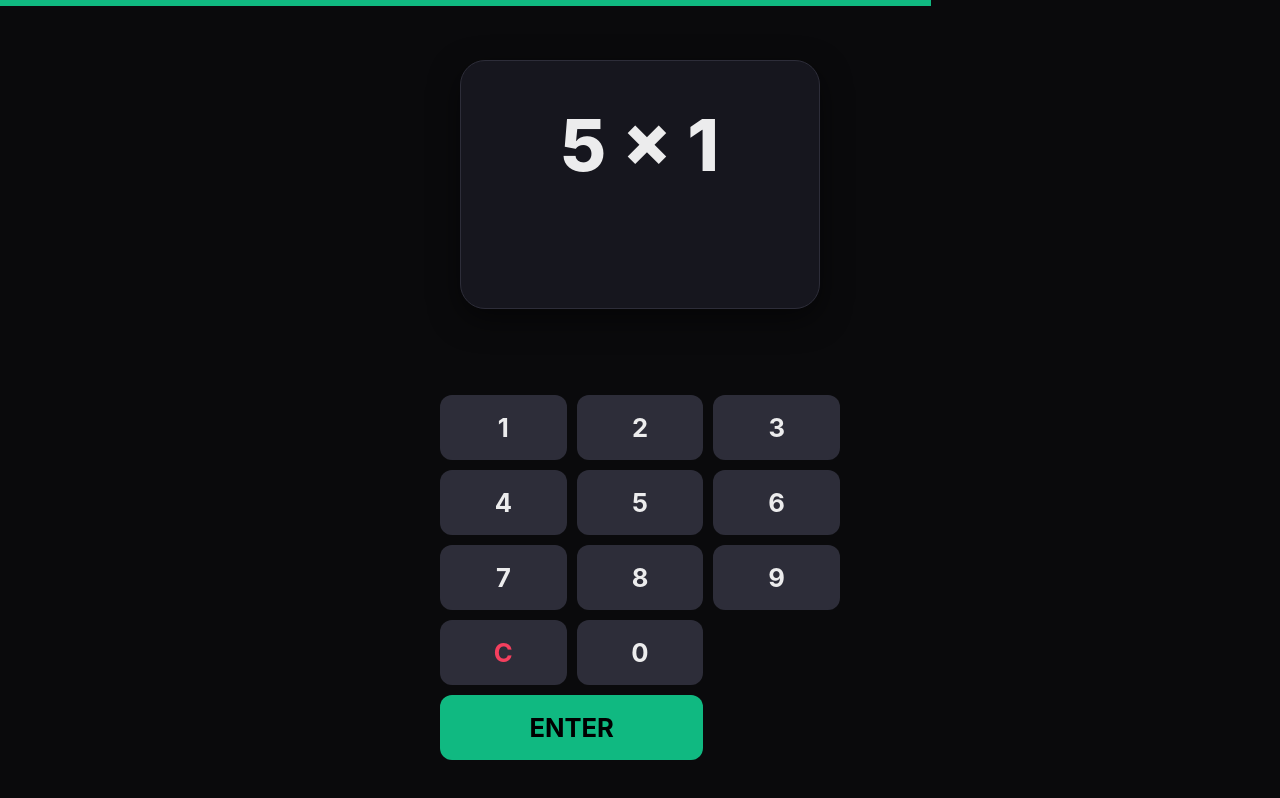
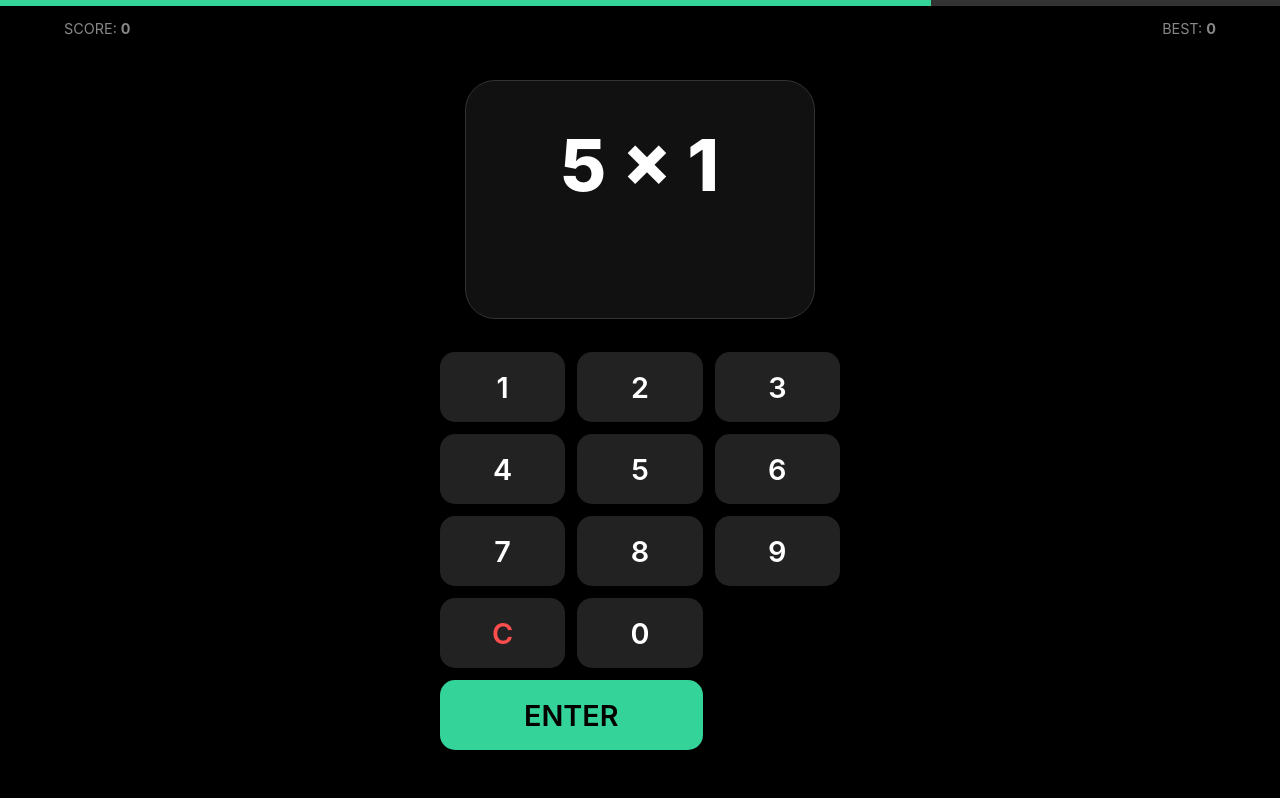
Before and after one commit to jazneth143/multiply-quiz1, a plain HTML site: page index.html in a window 1280 px wide. Both pictures are taken after a click on the button "🐢 Relaxed (10s)". Drawn offline with Linux system fonts and the light colour scheme.

Commit message:
Add files via upload

```diff
--- a/index.html
+++ b/index.html
@@ -3,117 +3,173 @@
 <head>
     <meta charset="UTF-8">
     <meta name="viewport" content="width=device-width, initial-scale=1.0, maximum-scale=1.0, user-scalable=no">
-    <title>Math Blitz Pro</title>
+    <title>Math Blitz</title>
     <style>
         :root {
-            --bg: #0a0a0c;
-            --card-bg: #16161e;
-            --accent: #10b981;
-            --text: #ececed;
-            --secondary: #3b82f6;
-            --danger: #f43f5e;
+            --bg: #000000;
+            --card-bg: #111111;
+            --accent: #34d399; /* Emerald Green */
+            --text: #ffffff;
+            --key-bg: #222222;
         }
 
-        * { box-sizing: border-box; -webkit-tap-highlight-color: transparent; user-select: none; }
+        * {
+            box-sizing: border-box;
+            -webkit-tap-highlight-color: transparent;
+            user-select: none;
+        }
 
         body {
-            font-family: -apple-system, system-ui, sans-serif;
+            font-family: -apple-system, BlinkMacSystemFont, "Segoe UI", Roboto, Helvetica, Arial, sans-serif;
             background-color: var(--bg);
             color: var(--text);
             margin: 0;
             display: flex;
             flex-direction: column;
             height: 100vh;
-            overflow: hidden;
+            overflow: hidden; /* Prevents bouncing on mobile */
             touch-action: manipulation;
         }
 
-        .screen { flex: 1; display: flex; flex-direction: column; padding: 20px; align-items: center; overflow-y: auto; }
+        /* --- Screens --- */
+        .screen {
+            flex: 1;
+            display: flex;
+            flex-direction: column;
+            padding: 20px;
+            justify-content: center;
+            align-items: center;
+        }
+
         .hidden { display: none !important; }
 
-        /* --- Setup Screen & History --- */
-        #setup-screen h1 { font-size: 2.2rem; margin-top: 20px; color: var(--accent); }
-
-        .history-container {
+        /* --- UI Elements --- */
+        #timer-container {
             width: 100%;
-            max-width: 400px;
-            background: var(--card-bg);
-            border-radius: 15px;
-            margin-top: 25px;
-            padding: 15px;
-            border: 1px solid #2d2d39;
+            height: 6px;
+            background: #333;
+            position: fixed;
+            top: 0;
+            left: 0;
         }
 
-        .history-header { display: flex; justify-content: space-between; margin-bottom: 10px; font-weight: bold; border-bottom: 1px solid #2d2d39; padding-bottom: 5px; font-size: 0.8rem; color: #888; }
-
-        #history-list {
-            max-height: 180px;
-            overflow-y: auto;
-            font-size: 0.9rem;
+        #timer-progress {
+            height: 100%;
+            background: var(--accent);
+            width: 100%;
+            transition: width 0.1s linear;
         }
 
-        .history-item { display: flex; justify-content: space-between; padding: 8px 0; border-bottom: 1px solid #1f1f29; }
-        .lvl-insane { color: var(--danger); }
-        .lvl-standard { color: var(--secondary); }
-        .lvl-relaxed { color: var(--accent); }
-
-        /* --- Game UI --- */
-        #timer-bar { position: fixed; top: 0; left: 0; height: 6px; background: var(--accent); width: 100%; transition: width 0.1s linear; }
+        .stats-header {
+            position: absolute;
+            top: 20px;
+            display: flex;
+            justify-content: space-between;
+            width: 90%;
+            font-size: 0.9rem;
+            color: #888;
+        }
 
         .flash-card {
             background: var(--card-bg);
             width: 100%;
-            max-width: 360px;
+            max-width: 350px;
             padding: 40px 20px;
-            border-radius: 25px;
+            border-radius: 30px;
             text-align: center;
-            margin: 40px 0 20px 0;
-            border: 1px solid #2d2d39;
-            box-shadow: 0 10px 30px rgba(0,0,0,0.5);
+            margin-bottom: auto;
+            margin-top: 60px;
+            border: 1px solid #333;
         }
 
-        #equation { font-size: 4.5rem; font-weight: 800; margin: 0; }
-        #answer-display { font-size: 3.5rem; height: 70px; color: var(--accent); font-weight: bold; margin-top: 10px; }
+        #equation {
+            font-size: 4.5rem;
+            font-weight: 800;
+            margin: 0;
+        }
 
-        /* --- Keyboard --- */
-        .keyboard { display: grid; grid-template-columns: repeat(3, 1fr); gap: 10px; width: 100%; max-width: 400px; margin-top: auto; padding-bottom: 20px; }
-        .key { background: #2d2d39; height: 65px; display: flex; align-items: center; justify-content: center; border-radius: 12px; font-size: 1.6rem; font-weight: bold; }
-        .key:active { background: #4b4b5e; transform: scale(0.96); }
-        .key.enter { background: var(--accent); color: #000; grid-column: span 2; }
-        .key.del { color: var(--danger); }
+        #answer-display {
+            font-size: 3rem;
+            height: 60px;
+            margin-top: 10px;
+            color: var(--accent);
+            font-weight: bold;
+        }
 
-        button.mode-btn {
-            width: 100%; max-width: 300px; padding: 15px; margin: 5px 0;
-            background: #1f1f29; color: white; border: 1px solid #2d2d39;
-            border-radius: 12px; font-size: 1rem; font-weight: bold;
+        /* --- Mobile Optimized Keyboard --- */
+        .keyboard {
+            display: grid;
+            grid-template-columns: repeat(3, 1fr);
+            gap: 12px;
+            width: 100%;
+            max-width: 400px;
+            padding-bottom: 30px; /* Padding for gesture bars on iPhones */
         }
-        button.mode-btn:active { background: #2d2d39; }
-        #clear-history { font-size: 0.7rem; color: #555; background: none; border: none; text-decoration: underline; margin-top: 10px; }
+
+        .key {
+            background: var(--key-bg);
+            height: 70px;
+            display: flex;
+            align-items: center;
+            justify-content: center;
+            border-radius: 15px;
+            font-size: 1.8rem;
+            font-weight: 600;
+            color: white;
+            transition: background 0.1s, transform 0.05s;
+        }
+
+        .key:active {
+            background: #444;
+            transform: scale(0.95);
+        }
+
+        .key.enter {
+            background: var(--accent);
+            color: black;
+            grid-column: span 2;
+        }
+
+        .key.del {
+            color: #ff4d4d;
+        }
+
+        /* --- Menu Buttons --- */
+        .menu-btn {
+            width: 100%;
+            max-width: 300px;
+            padding: 20px;
+            margin: 10px 0;
+            background: var(--key-bg);
+            color: white;
+            border: 1px solid #333;
+            border-radius: 15px;
+            font-size: 1.1rem;
+            font-weight: bold;
+        }
+
+        .menu-btn:active { background: #333; }
 
     </style>
 </head>
 <body>
 
     <div id="setup-screen" class="screen">
-        <h1>Math Blitz</h1>
-        <button class="mode-btn" onclick="startGame(10, 'Relaxed')">🐢 Relaxed (10s)</button>
-        <button class="mode-btn" onclick="startGame(5, 'Standard')">⚡ Standard (5s)</button>
-        <button class="mode-btn" onclick="startGame(3, 'Insane')">🔥 Insane (3s)</button>
-
-        <div class="history-container">
-            <div class="history-header">
-                <span>MODE</span>
-                <span>SCORE</span>
-                <span>DATE</span>
-            </div>
-            <div id="history-list">
-                </div>
-            <center><button id="clear-history" onclick="clearHistory()">Clear History</button></center>
-        </div>
+        <h1 style="margin-bottom: 5px;">Math Blitz</h1>
+        <p style="color: #666; margin-bottom: 30px;">Randomized 1-9</p>
+        <button class="menu-btn" onclick="startGame(10)">🐢 Relaxed (10s)</button>
+        <button class="menu-btn" onclick="startGame(5)">⚡ Standard (5s)</button>
+        <button class="menu-btn" onclick="startGame(3)">🔥 Insane (3s)</button>
+        <p style="margin-top: 40px; color: #444;">Personal Best: <span id="hi-score-display">0</span></p>
     </div>
 
     <div id="game-screen" class="screen hidden">
-        <div id="timer-bar"></div>
+        <div id="timer-container"><div id="timer-progress"></div></div>
+
+        <div class="stats-header">
+            <span>SCORE: <b id="score">0</b></span>
+            <span>BEST: <b id="best">0</b></span>
+        </div>
 
         <div class="flash-card">
             <div id="equation">-- × --</div>
@@ -137,26 +193,15 @@
     </div>
 
     <script>
-        let deck = [], curIdx = 0, input = "", timeLimit = 5, modeName = "Standard";
-        let timer, score = 0;
-        let history = JSON.parse(localStorage.getItem('mathHistory')) || [];
+        let deck = [];
+        let curIdx = 0;
+        let input = "";
+        let time = 5;
+        let timer;
+        let score = 0;
+        let hiScore = localStorage.getItem('mathHiScore') || 0;
 
-        function updateHistoryUI() {
-            const list = document.getElementById('history-list');
-            list.innerHTML = history.length === 0 ? '<div style="text-align:center; padding:20px; color:#444;">No attempts yet</div>' : '';
-
-            // Show last 20 attempts
-            history.slice().reverse().forEach(item => {
-                const div = document.createElement('div');
-                div.className = 'history-item';
-                div.innerHTML = `
-                    <span class="lvl-${item.mode.toLowerCase()}">${item.mode}</span>
-                    <span style="font-weight:bold">${item.score}</span>
-                    <span style="color:#555">${item.date}</span>
-                `;
-                list.appendChild(div);
-            });
-        }
+        document.getElementById('hi-score-display').innerText = hiScore;
 
         function makeDeck() {
             let d = [];
@@ -166,12 +211,13 @@
             return d.sort(() => Math.random() - 0.5);
         }
 
-        function startGame(s, label) {
-            timeLimit = s;
-            modeName = label;
+        function startGame(s) {
+            time = s;
             score = 0;
             deck = makeDeck();
             curIdx = 0;
+            document.getElementById('score').innerText = 0;
+            document.getElementById('best').innerText = hiScore;
             document.getElementById('setup-screen').classList.add('hidden');
             document.getElementById('game-screen').classList.remove('hidden');
             ask();
@@ -187,11 +233,11 @@
 
         function startTimer() {
             clearInterval(timer);
-            const bar = document.getElementById('timer-bar');
+            const bar = document.getElementById('timer-progress');
             let start = Date.now();
             timer = setInterval(() => {
-                let rem = (timeLimit * 1000) - (Date.now() - start);
-                bar.style.width = (rem / (timeLimit * 1000) * 100) + "%";
+                let rem = (time * 1000) - (Date.now() - start);
+                bar.style.width = (rem / (time * 1000) * 100) + "%";
                 if(rem <= 0) end("Time's up!");
             }, 30);
         }
@@ -202,6 +248,7 @@
                 if(parseInt(input) === deck[curIdx].a) {
                     score++;
                     curIdx++;
+                    document.getElementById('score').innerText = score;
                     ask();
                 } else { end("Wrong!"); }
                 return;
@@ -213,30 +260,17 @@
 
         function end(msg) {
             clearInterval(timer);
-
-            // Save to history
-            const now = new Date();
-            const dateStr = (now.getMonth()+1) + "/" + now.getDate();
-            history.push({ mode: modeName, score: score, date: dateStr });
-            localStorage.setItem('mathHistory', JSON.stringify(history));
-
-            alert(`${msg}\nFinal Score: ${score}`);
-
-            updateHistoryUI();
+            if(score > hiScore) {
+                hiScore = score;
+                localStorage.setItem('mathHiScore', hiScore);
+                alert(`New High Score: ${score}!`);
+            } else {
+                alert(`${msg}\nScore: ${score}`);
+            }
+            document.getElementById('hi-score-display').innerText = hiScore;
             document.getElementById('setup-screen').classList.remove('hidden');
             document.getElementById('game-screen').classList.add('hidden');
         }
-
-        function clearHistory() {
-            if(confirm("Delete all history?")) {
-                history = [];
-                localStorage.removeItem('mathHistory');
-                updateHistoryUI();
-            }
-        }
-
-        // Initialize UI
-        updateHistoryUI();
     </script>
 </body>
 </html>
```
